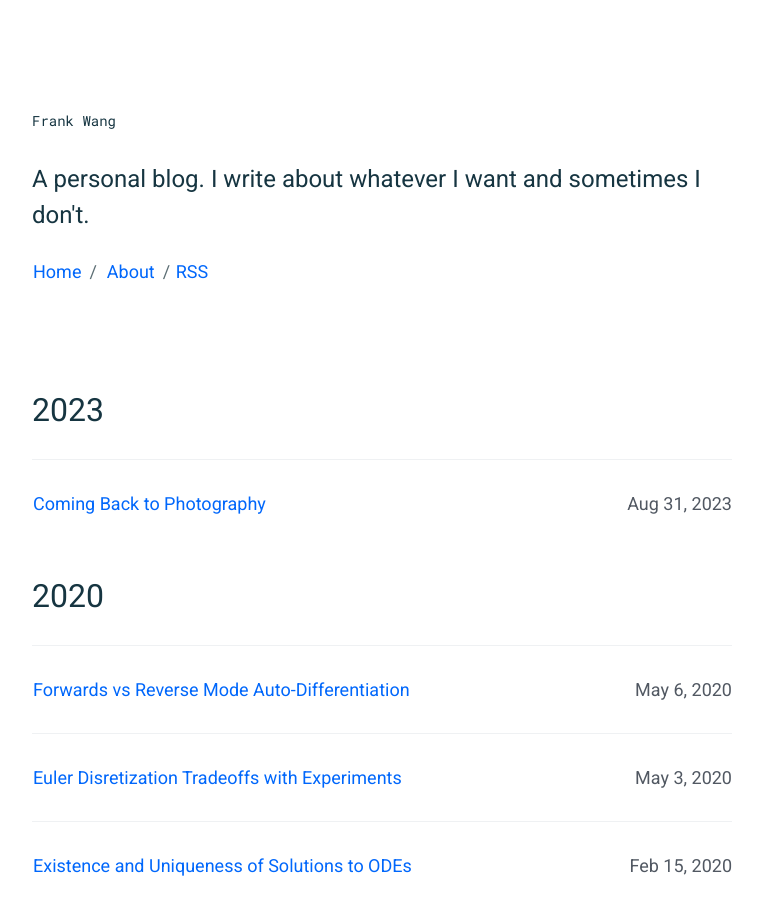
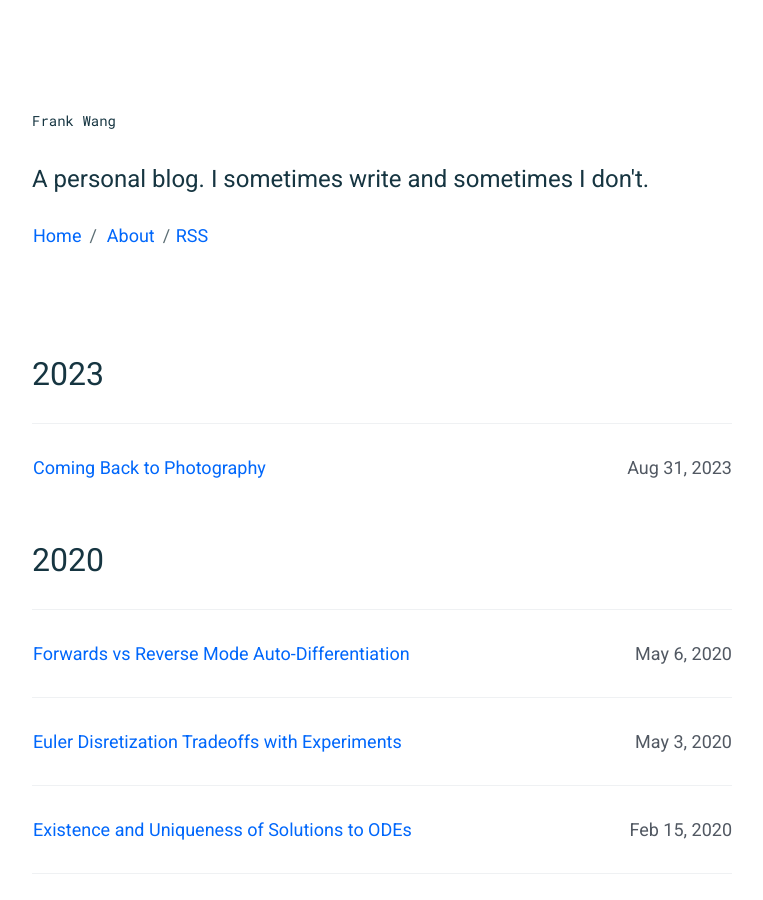
Before and after one commit to frankwang95/frankwang95.github.io, a Jekyll site: the page built from index.html, in a window 1280 px wide and 900 px high. Shown: the whole window, without its empty margins (258-1021 px from the left). Built offline with Jekyll 4.4.1, drawn with Linux system fonts in a browser that asks for light colours.

Commit message:
Fixing orphan in new subtitle

```diff
--- a/_config.yml
+++ b/_config.yml
@@ -1,7 +1,7 @@
 # Site settings
 title: "Frank Wang"
 description: >
-  A personal blog. I write about whatever I want and sometimes I don't.
+  A personal blog. I sometimes write and sometimes I don't.
 
 author: Frank Wang
 email: frankwang95@gmail.com
```
